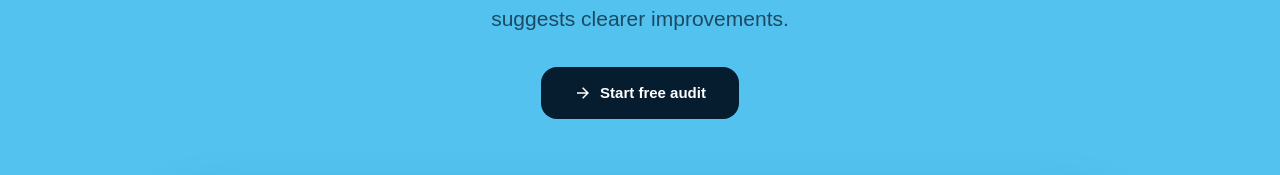
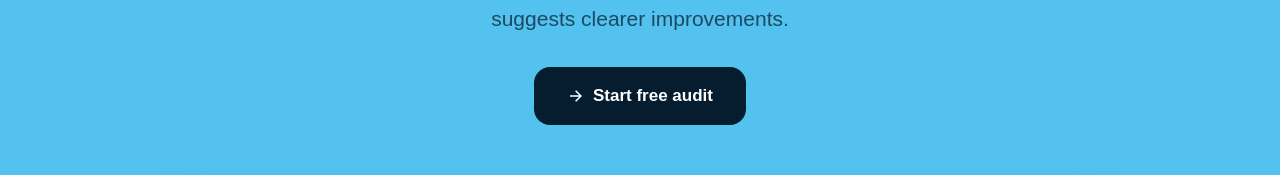
Before and after one commit to samarenkovdmitry/Klynt, a Next.js app: page / in a window 1280 px wide. Shown: the part 270-445 px from the top of the page. Built offline with nearby package versions, Linux system fonts and the light colour scheme; a web font is replaced by a local one.

Commit message:
Buttons fix

```diff
--- a/app/analyze/page.tsx
+++ b/app/analyze/page.tsx
@@ -500,7 +500,7 @@ export default function Analyze() {
                     variant="accent"
                     disabled={isButtonDisabled}
                     onClick={handleAnalyze}
-                    className="w-full"
+                    className="h-[58px] min-h-[58px] w-full text-[17px]"
                   >
                     Analyze UX
                   </Button>
--- a/app/page.tsx
+++ b/app/page.tsx
@@ -85,7 +85,7 @@ export default function Home() {
               href="/analyze"
               icon={<RiArrowRightLine size={18} />}
               fullWidth={false}
-              className="px-8"
+              className="h-[58px] min-h-[58px] px-8 text-[17px]"
             >
               Start free audit
             </Button>
```
